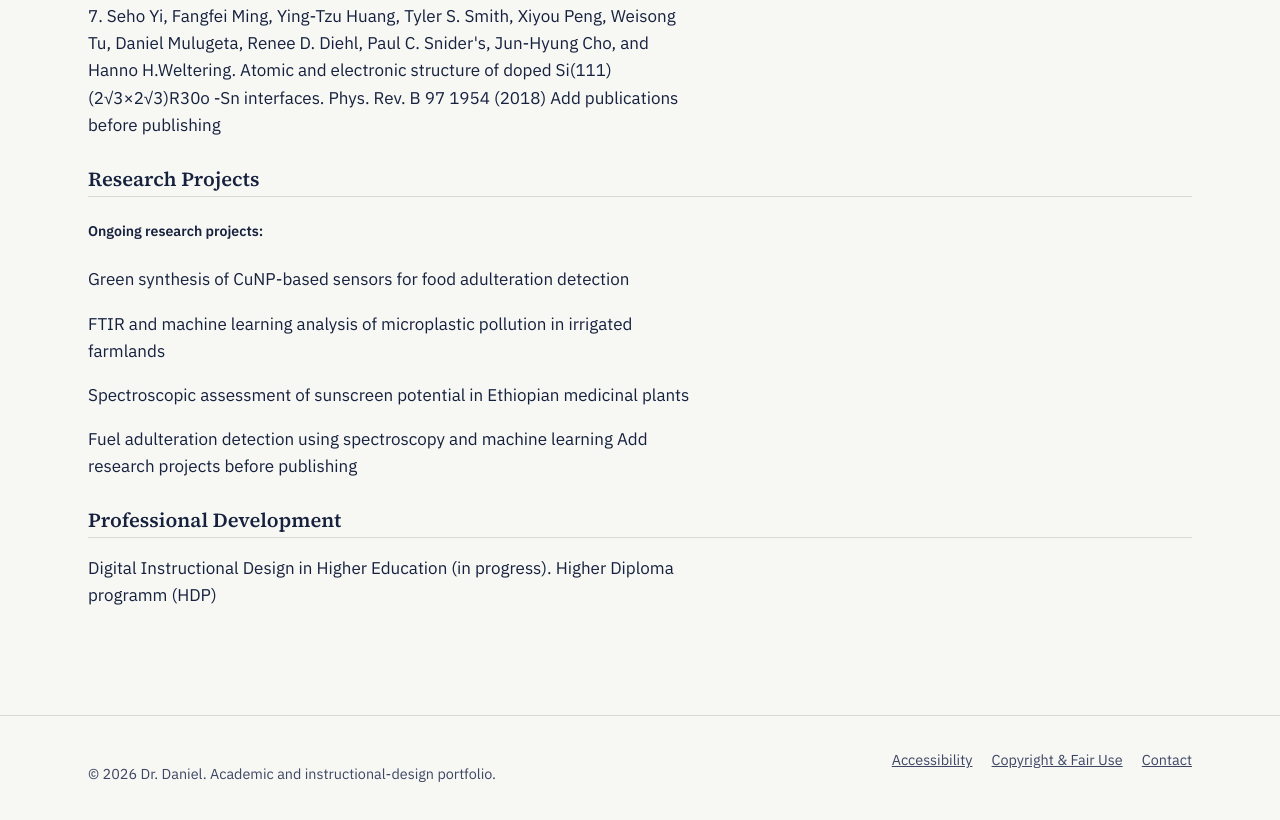
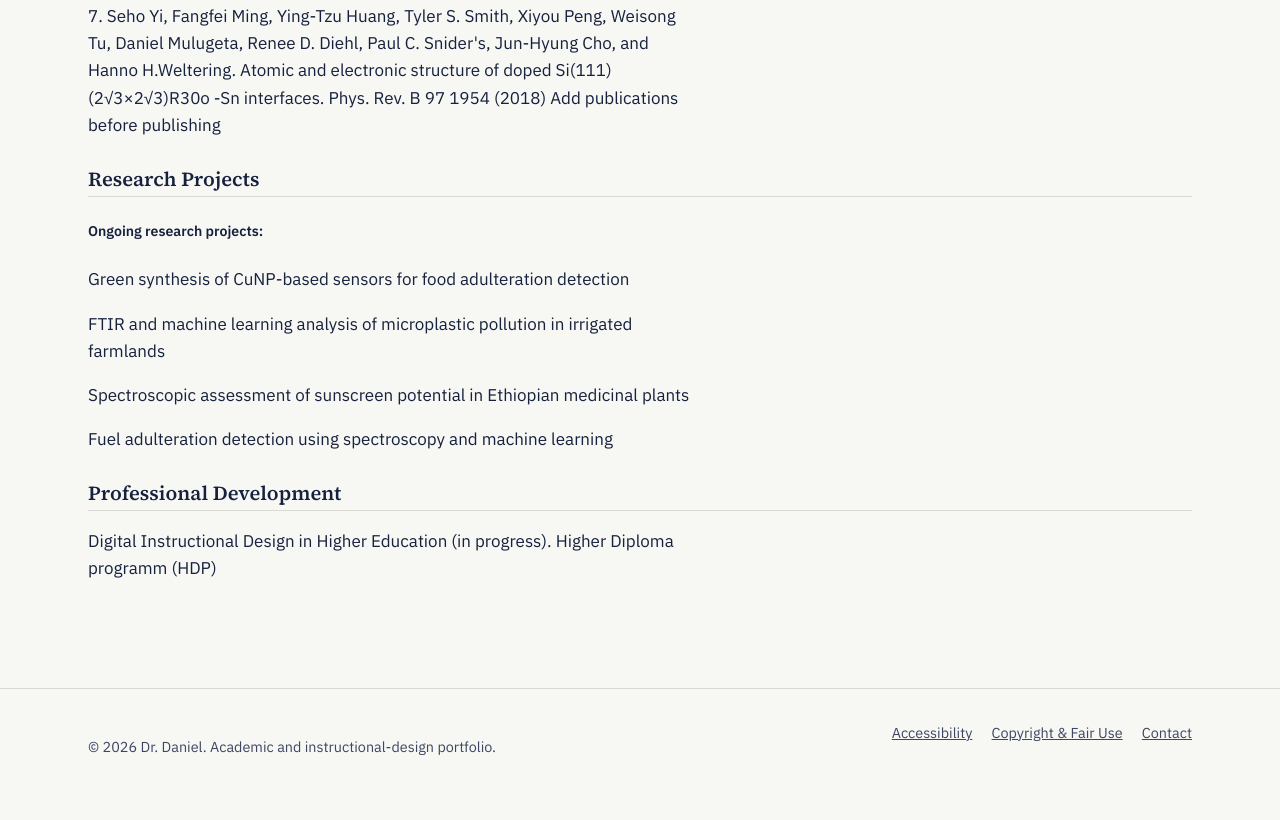
Before and after one commit to Dan-web421/my-portfolio, a plain HTML site: page cv.html in a window 1280 px wide. Shown: the part 2692-3512 px from the top of the page. Drawn offline with Linux system fonts and the light colour scheme.

Commit message:
Update cv.html
v2

```diff
--- a/cv.html
+++ b/cv.html
@@ -116,7 +116,7 @@ and electronic structure of doped Si(111) (2√3×2√3)R30o -Sn interfaces. Phy
         <p>Green synthesis of CuNP-based sensors for food adulteration detection</p>
         <p>FTIR and machine learning analysis of microplastic pollution in irrigated farmlands</p>
         <p>Spectroscopic assessment of sunscreen potential in Ethiopian medicinal plants</p>
-        <p>Fuel adulteration detection using spectroscopy and machine learning Add research projects before publishing</p>
+        <p>Fuel adulteration detection using spectroscopy and machine learning</p>
       </div>
       <div class="cv-section-block">
         <h4>Professional Development</h4>
```
